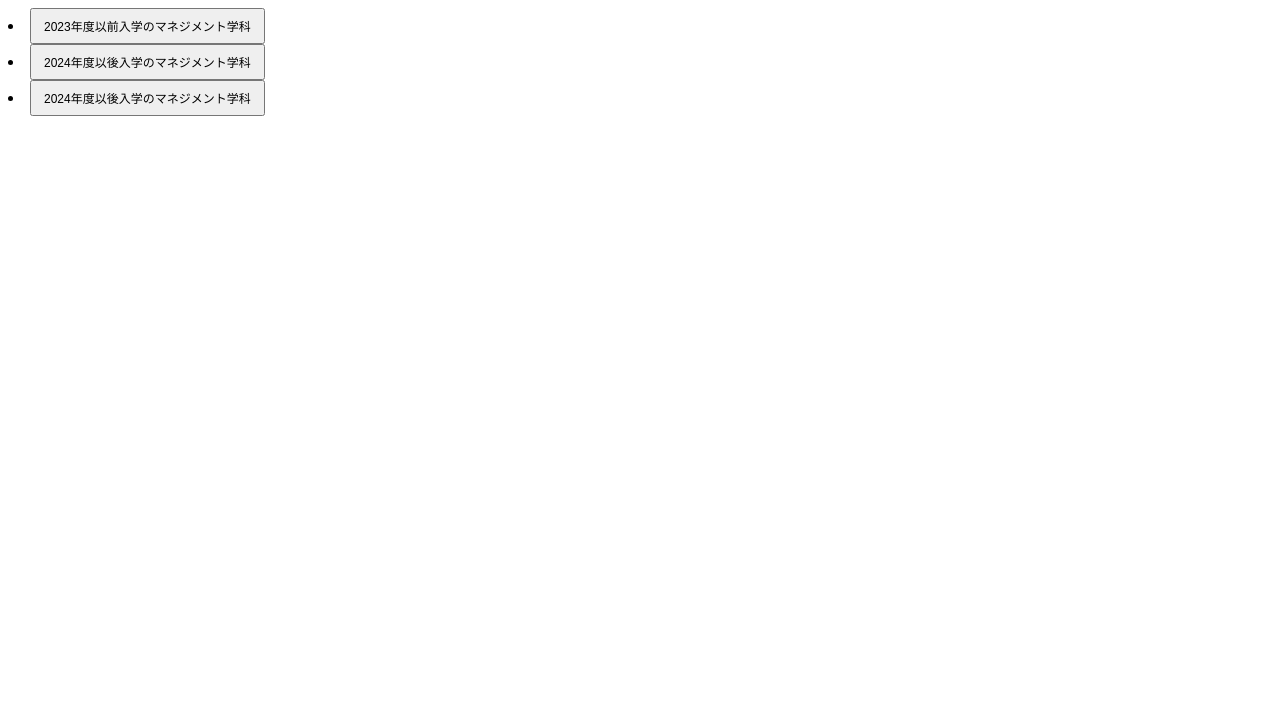
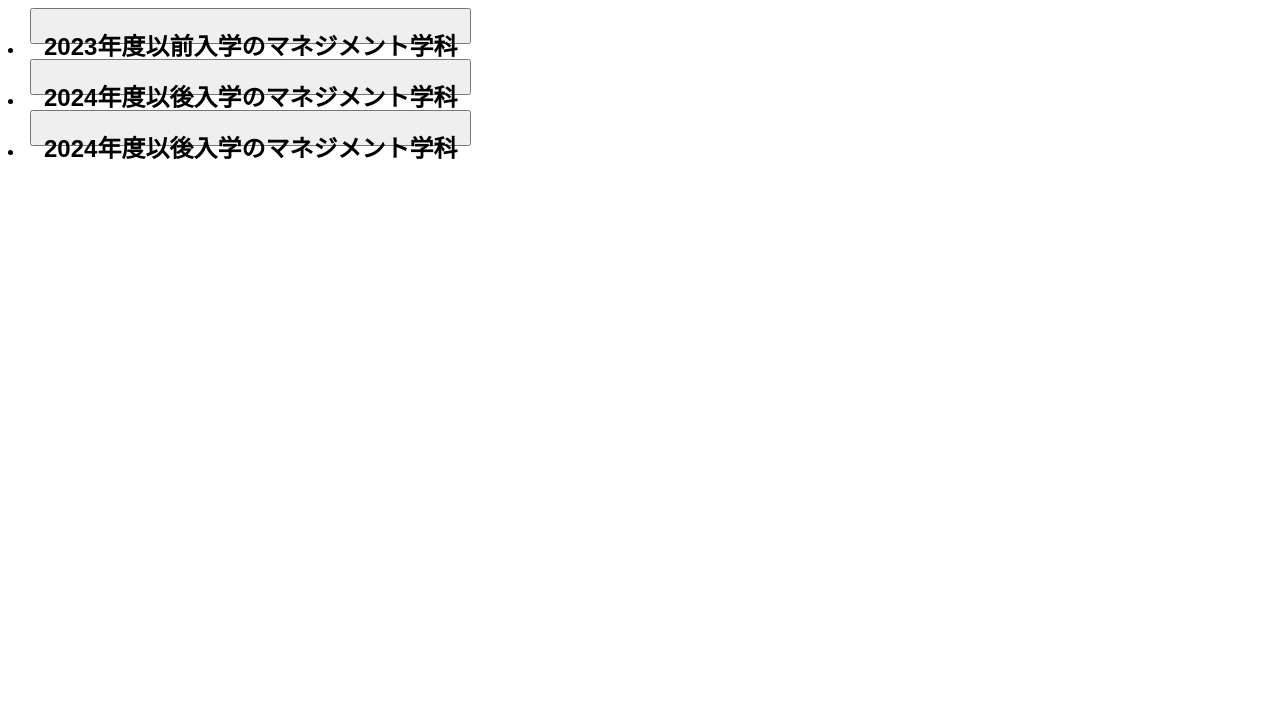
Before and after one commit to ShinTBT/CurriculumMap, a plain HTML site: page index.html in a window 1280 px wide. Shown: the part 81-800 px from the top of the page. Drawn offline with nearby package versions, Linux system fonts and the light colour scheme.

Commit message:
Update index.html

```diff
--- a/index.html
+++ b/index.html
@@ -15,9 +15,9 @@ button.horizontal {
 <body>
 <h1>カリキュラムツリーで履修済み・履修中の科目をクリックして色分けしてみましょう。</h1>
 <ui>
-<li><button class="horizontal" onclick="location.href='https://shintbt.github.io/CurriculumTree/Before2023.html'">2023年度以前入学のマネジメント学科</button></li>
-<li><button class="horizontal" onclick="location.href='https://shintbt.github.io/CurriculumTree/Mane.html'">2024年度以後入学のマネジメント学科</button></li>
-<li><button class="horizontal" onclick="location.href='https://shintbt.github.io/CurriculumTree/Eco.html'">2024年度以後入学のマネジメント学科</button></li>
+<li><button class="horizontal" onclick="location.href='https://shintbt.github.io/CurriculumTree/Before2023.html'"><h1>2023年度以前入学のマネジメント学科</h1></button></li>
+<li><button class="horizontal" onclick="location.href='https://shintbt.github.io/CurriculumTree/Mane.html'"><h1>2024年度以後入学のマネジメント学科</h1></button></li>
+<li><button class="horizontal" onclick="location.href='https://shintbt.github.io/CurriculumTree/Eco.html'"><h1>2024年度以後入学のマネジメント学科</h1></button></li>
 </ui>
 </body>
 
```
